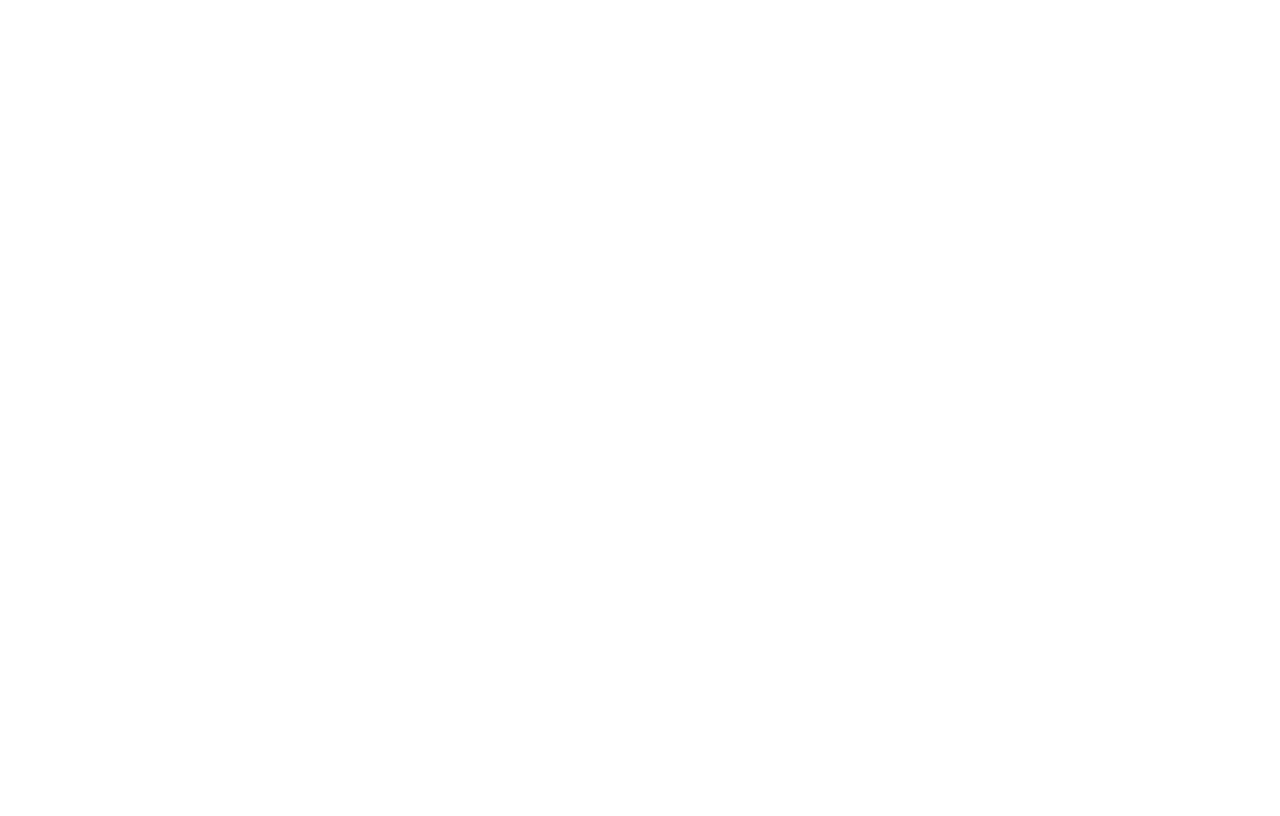
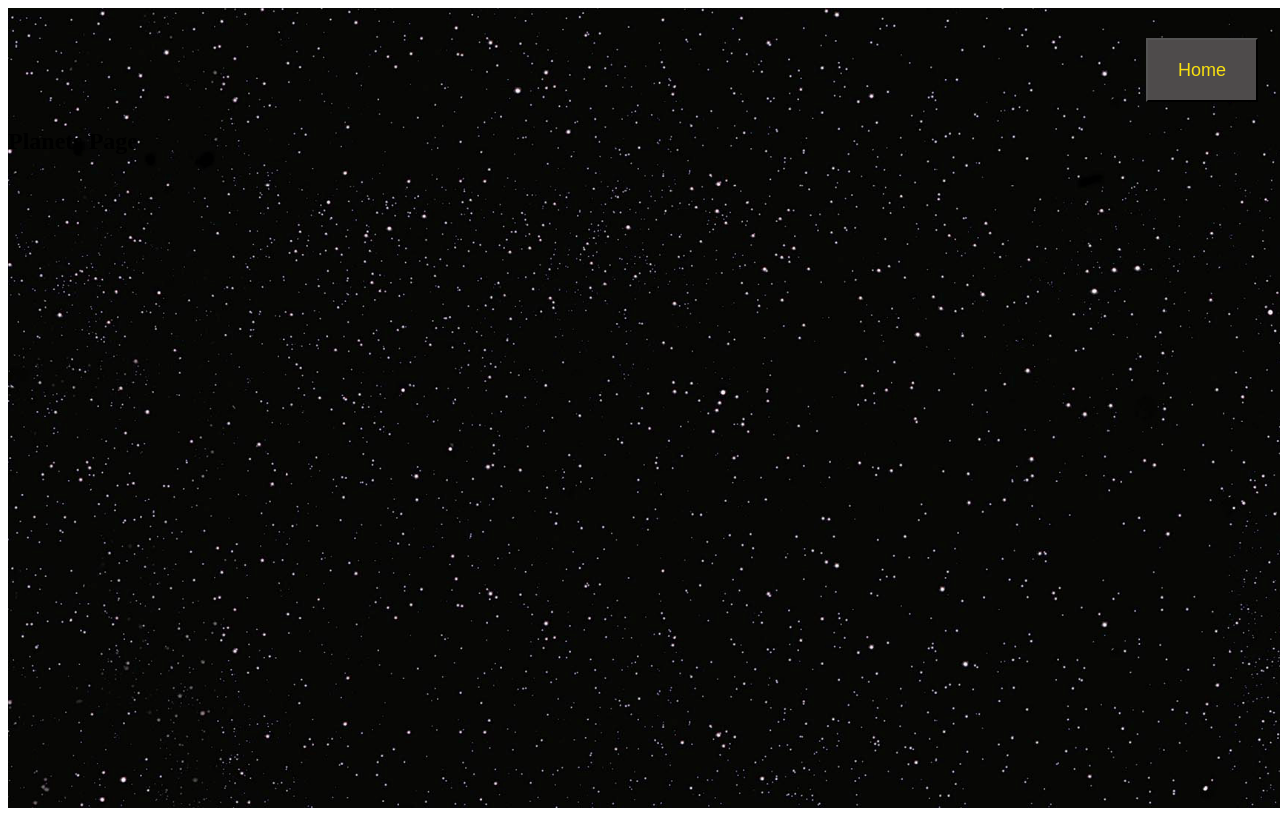
Before and after one commit to future4code/guimaraes-Patricia-Quarezemin, a React (Create React App) app in the folder modulo5/projeto-starwars/star-wars-app/: page /planets-page in a window 1280 px wide. Before the commit this address had no page. Built offline with nearby package versions, Linux system fonts and the light colour scheme.

Commit message:
Adicionei a page Home e Planet e, estilizei os cards dos personagens

```diff
--- a/modulo5/projeto-starwars/star-wars-app/src/pages/CharacterListPage/CharacterListPage.jsx
+++ b/modulo5/projeto-starwars/star-wars-app/src/pages/CharacterListPage/CharacterListPage.jsx
@@ -2,17 +2,7 @@
 import React, { useState, useEffect } from 'react'
 import { useNavigate } from 'react-router-dom'
 import { BASE_URL } from '../../constants/urls'
-import { CharacterCard } from './styled'
-import BackgroundImage from '../../assets/Images/star-wars-background.png'
-import styled from 'styled-components'
-import { LetterText } from '../CharacterDetailPage/styled'
-
-const MainContainer = styled.div`
-    background-image: url(${BackgroundImage});
-    background-repeat: no-repeat;
-    width: 100vw;
-    height: 100vh;
-`
+import { MainContainer, CharacterCard, CardsDiv, ButtonHome } from './styled'
 
 const CharacterListPage = () => {
     const [characterList, setCharacterList] = useState([])
@@ -34,15 +24,23 @@
         navigate(`/detail-page/${i}`)
     }
 
+    const goToHomePage = () => {
+        navigate('/')
+    }
+
     const characterCards = characterList.map((character, i) => {
-        return <CharacterCard onClick={() => goToDetailPage(i+1)}>
-            <LetterText key={i}>{character.name}</LetterText>
-        </CharacterCard>
+        return <CardsDiv>
+            <CharacterCard onClick={() => goToDetailPage(i + 1)}>
+                <p key={i}>{character.name}</p>
+                <img src={`https://starwars-visualguide.com/assets/img/characters/${i+1}.jpg`}
+                width='180px' height='250px'></img>
+            </CharacterCard>
+        </CardsDiv>
 
     })
     return (
         <MainContainer>
-            <h2>Lista de Personagens</h2>
+            <ButtonHome onClick={goToHomePage}>Home</ButtonHome>
             {characterCards}
         </MainContainer>
     )
--- a/modulo5/projeto-starwars/star-wars-app/src/pages/CharacterListPage/styled.js
+++ b/modulo5/projeto-starwars/star-wars-app/src/pages/CharacterListPage/styled.js
@@ -1,17 +1,34 @@
 
 import styled from 'styled-components'
+import BackgroundImage from '../../assets/Images/star-wars-background.png'
 
-// export const CardList = styled.p`
-// width: 328px;
-// height: 112px;
-// margin: 7px 0 0;
-// border-radius: 8px;
-// border: solid 1px #b8b8b8;
-// `
+export const MainContainer = styled.div`
+    background-image: url(${BackgroundImage});
+    background-repeat: no-repeat;
+    width: 100vw;
+    height: 100vh;
+`
+export const ButtonHome = styled.button`
+    display: flex;
+    flex-direction: row;
+    height: 20px;
+    background-color: #4E4B4B;
+    font-size: large;
+    color: #F8E00F;
+    padding: 20px;
+    align-items: center
+`
+
 export const CharacterCard = styled.button`
-display: grid;
-grid-template-columns: repeat(auto-fill, minmax(200px, 1fr));
-grid-gap: 20px;
-align-items: center;
-justify-content: center;
+    background-color: #4E4B4B;
+    font-size: large;
+    color: #F8E00F;
+    margin: 7px 0 0;
+    border-radius: 8px;
 `
+export const CardsDiv = styled.div`
+    display: inline-flex;
+    flex-grow: inherit;
+
+
+`
--- /dev/null
+++ b/modulo5/projeto-starwars/star-wars-app/src/pages/HomePage/HomePage.jsx
@@ -0,0 +1,26 @@
+import React from 'react'
+import { useNavigate } from 'react-router-dom'
+import { MainContainer, ButtonsContainer, Buttons } from './styled'
+
+const HomePage = () => {
+
+    const navigate = useNavigate()
+
+    const goToCharacterListPage = () => {
+        navigate('/list-page')
+    }
+
+    const goToPlanetsPage = () => {
+        navigate('/planets-page')
+    }
+    return (
+        <MainContainer>
+            <ButtonsContainer>
+                <Buttons onClick={goToCharacterListPage}>Characters</Buttons>
+                <Buttons onClick={goToPlanetsPage}>Planets</Buttons>
+            </ButtonsContainer>
+        </MainContainer>
+    )
+}
+
+export default HomePage
--- /dev/null
+++ b/modulo5/projeto-starwars/star-wars-app/src/pages/HomePage/styled.js
@@ -0,0 +1,22 @@
+import styled from 'styled-components'
+import BackgroundImage from '../../assets/Images/home.png'
+
+export const MainContainer = styled.div`
+background-image: url(${BackgroundImage});
+background-repeat: no-repeat;
+background-size: cover;
+width: 100vw;
+height: 100vh;
+`
+export const ButtonsContainer = styled.div`
+display: flex;
+flex-direction: row;
+justify-content: space-between;
+padding: 100px;
+height: 40px;
+`
+export const Buttons = styled.button`
+background-color: #4E4B4B;
+font-size: large;
+color: #F8E00F;
+`
--- /dev/null
+++ b/modulo5/projeto-starwars/star-wars-app/src/pages/PlanetsPage/PlanetsPage.jsx
@@ -0,0 +1,23 @@
+import React from 'react'
+import { useNavigate } from 'react-router-dom'
+import { MainContainer, ButtonHome, ButtonContainer } from './styled'
+
+const PlanetsPage = () => {
+
+    const navigate = useNavigate()
+
+    const goToHomePage = () => {
+        navigate('/')
+    }
+
+    return (
+        <MainContainer>
+            <ButtonContainer>
+                <ButtonHome onClick={goToHomePage}>Home</ButtonHome>
+            </ButtonContainer>
+            <h2>Planets Page</h2>
+        </MainContainer>
+    )
+}
+
+export default PlanetsPage
--- /dev/null
+++ b/modulo5/projeto-starwars/star-wars-app/src/pages/PlanetsPage/styled.js
@@ -0,0 +1,29 @@
+import styled from 'styled-components'
+import BackgroundImage from '../../assets/Images/star-wars-background.png'
+
+export const MainContainer = styled.div`
+background-image: url(${BackgroundImage});
+background-repeat: no-repeat;
+background-size: cover;
+width: 100vw;
+height: 100vh;
+`
+export const ButtonHome = styled.button`
+display: flex;
+flex-direction: row;
+height: 40px;
+background-color: #4E4B4B;
+font-size: large;
+color: #F8E00F;
+padding: 30px;
+align-items: center;
+`
+export const ButtonContainer = styled.div`
+display: flex;
+flex-direction: row;
+justify-content: space-between;
+padding: 30px;
+height: 40px;
+right: auto;
+justify-content: right;
+`
--- a/modulo5/projeto-starwars/star-wars-app/src/routes/Router.js
+++ b/modulo5/projeto-starwars/star-wars-app/src/routes/Router.js
@@ -2,16 +2,18 @@
 import { BrowserRouter, Routes, Route } from 'react-router-dom'
 import CharacterDetailPage from '../pages/CharacterDetailPage/CharacterDetailPage'
 import CharacterListPage from '../pages/CharacterListPage/CharacterListPage'
+import HomePage from '../pages/HomePage/HomePage'
+import PlanetsPage from '../pages/PlanetsPage/PlanetsPage'
 
 const Router = () => {
-    return(
+    return (
         <BrowserRouter>
-        <Routes>
-            <Route index element={<CharacterListPage />}/>
-            <Route path= '/list-page' element={<CharacterListPage />}/>
-            <Route path= '/detail-page/:i' element={<CharacterDetailPage />}/>
-
-        </Routes>
+            <Routes>
+                <Route index element={<HomePage />} />
+                <Route path='/list-page' element={<CharacterListPage />} />
+                <Route path='/detail-page/:i' element={<CharacterDetailPage />} />
+                <Route path='/planets-page' element={<PlanetsPage />} />
+            </Routes>
         </BrowserRouter>
     )
 }
```
